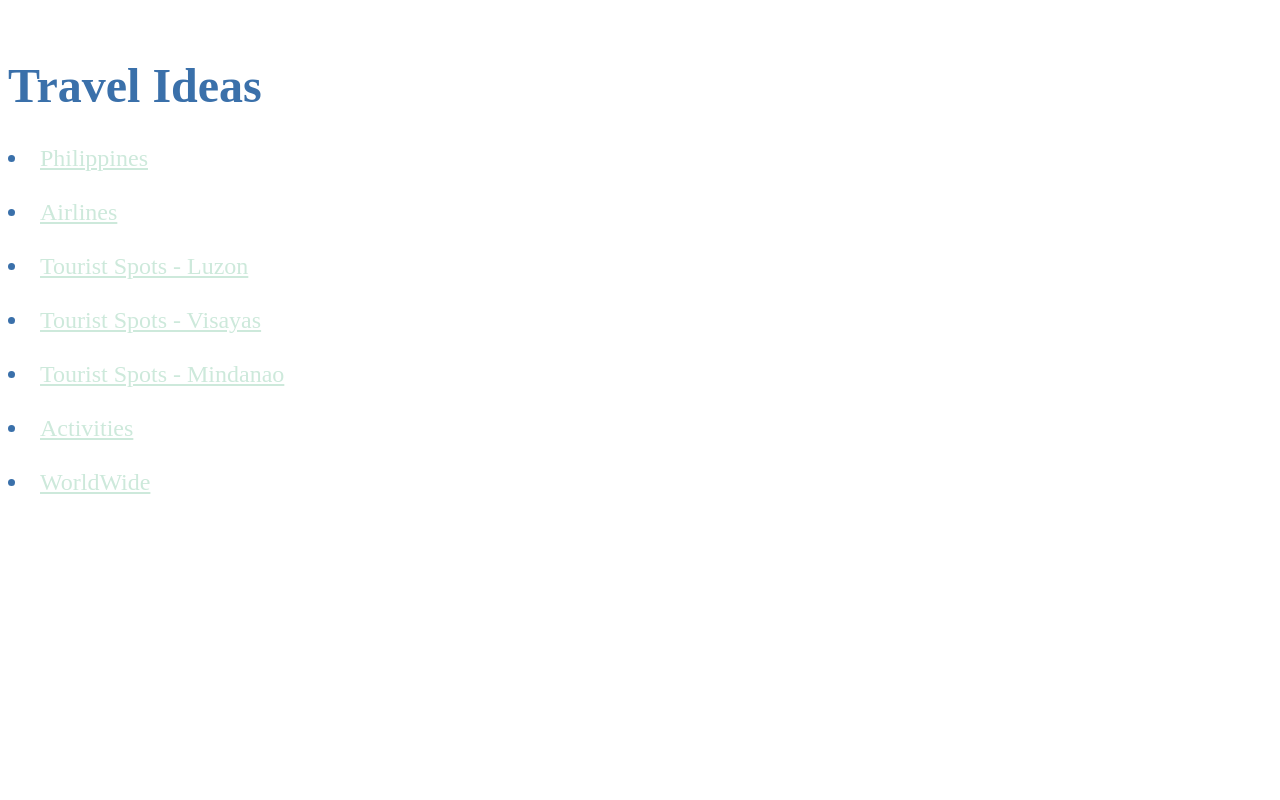
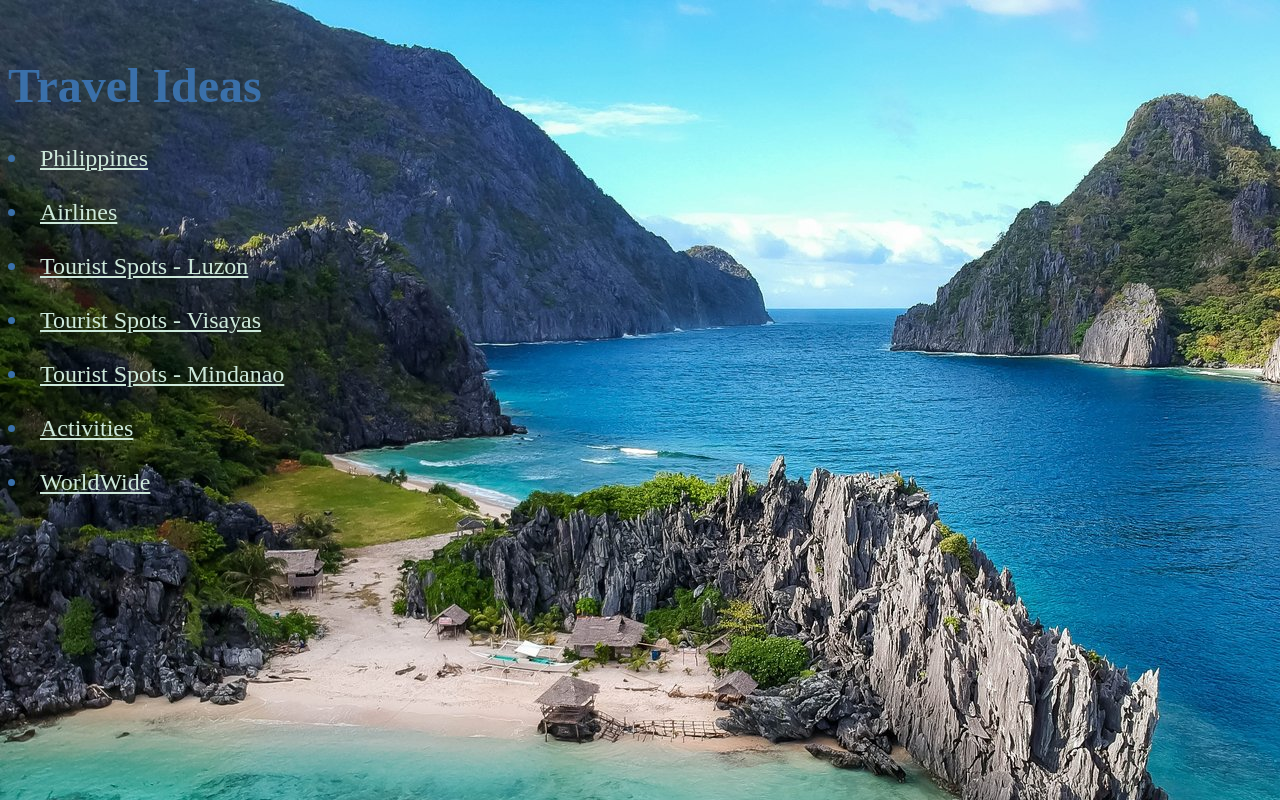
Before and after one commit to icemndz/Mendoza16, a plain HTML site: page Index.html in a window 1280 px wide. Drawn offline with Linux system fonts and the light colour scheme.

Commit message:
Update Index.html

```diff
--- a/Index.html
+++ b/Index.html
@@ -1,6 +1,6 @@
 <html>
 <title>Index.html</title>
-<body background="home.jpeg">
+<body background="Home.jpg">
 <br>
 <font size="5" color="#3A70AA " face="Bookman Old Style" </font>
 <h1> Travel Ideas </h1>
```
